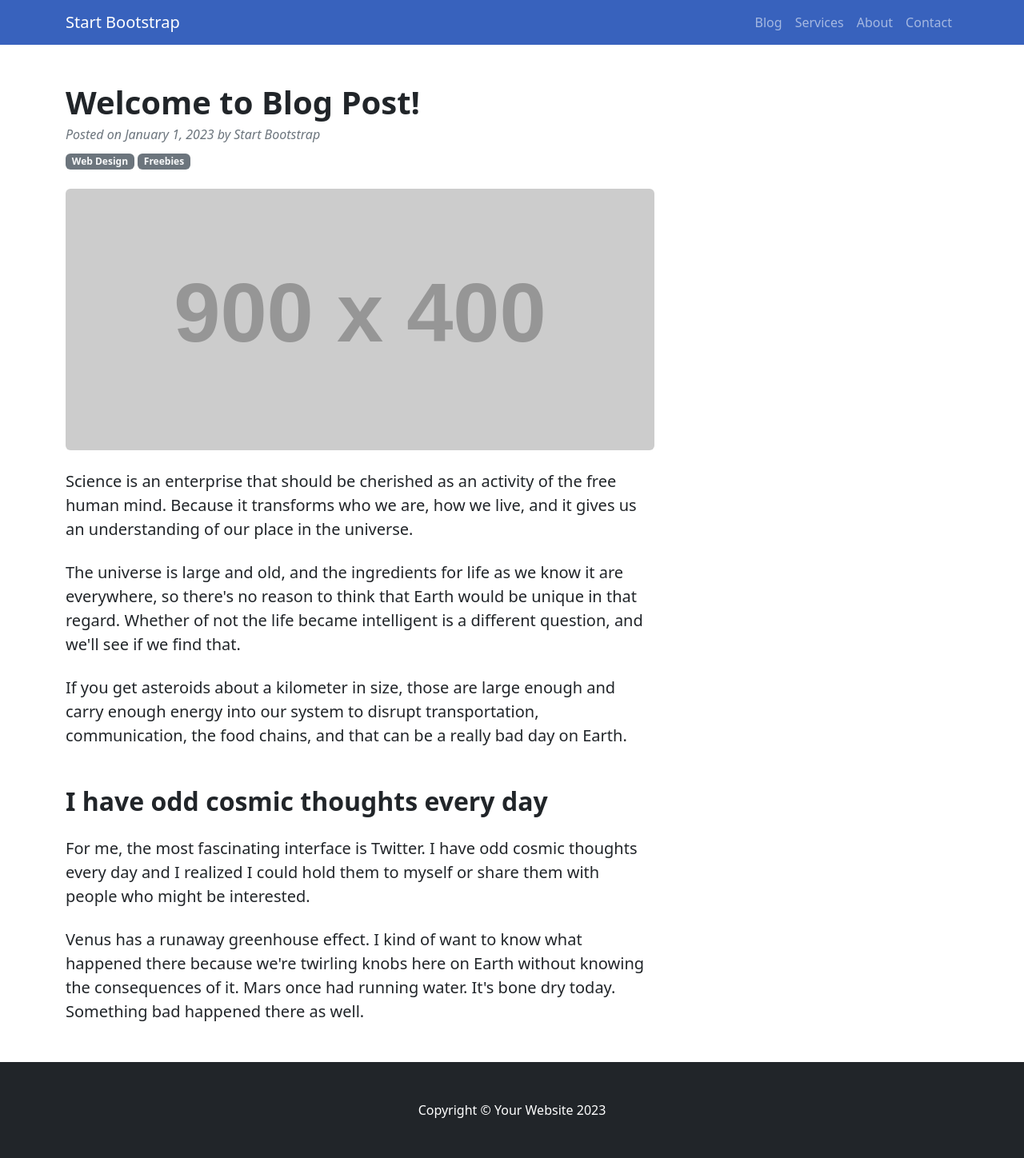
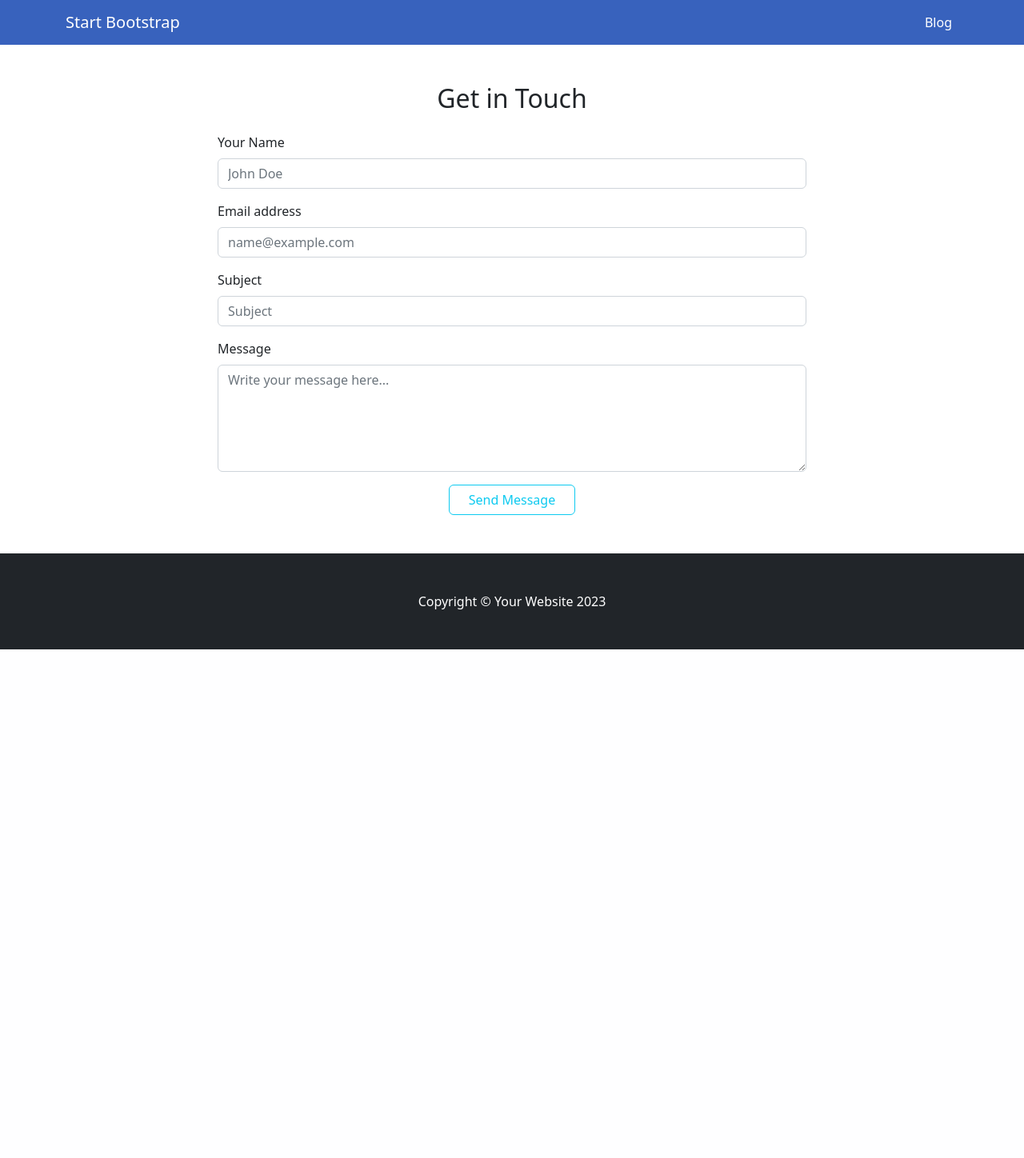
Before and after one commit to techBello/my-blog-site, a Django app: page /contact/ in a window 1280 px wide. Shown: the whole page at 80% size. After the commit the page ends 812 px from the top, so only its background shows below. Run offline with Django 5.2, Linux system fonts and the light colour scheme; grey boxes labelled with a size stand in for pictures from a placeholder-image service; some libraries are stand-ins or nearby versions.

Commit message:
worked on my contact page

```diff
--- a/webapp/the_root/templates/base/contact.html
+++ b/webapp/the_root/templates/base/contact.html
@@ -13,54 +13,48 @@
         <link href="{% static 'homecss/homestyles.css' %}" rel="stylesheet" />
     </head>
     <body>
-        <!-- Responsive navbar-->
-        <nav class="navbar navbar-expand-lg navbar-dark nav-custom">
+             <!-- Responsive navbar-->
+        <nav class="navbar navbar-expand-lg navbar-dark nav-custom" >
             <div class="container">
                 <a class="navbar-brand" href="#!">Start Bootstrap</a>
                 <button class="navbar-toggler" type="button" data-bs-toggle="collapse" data-bs-target="#navbarSupportedContent" aria-controls="navbarSupportedContent" aria-expanded="false" aria-label="Toggle navigation"><span class="navbar-toggler-icon"></span></button>
                 <div class="collapse navbar-collapse" id="navbarSupportedContent">
                     <ul class="navbar-nav ms-auto mb-2 mb-lg-0">
-                        <li class="nav-item"><a class="nav-link" href="{% url 'home' %}">Blog</a></li>
-                        <li class="nav-item"><a class="nav-link" href="{% url 'service' %}">Services</a></li>
-                        <li class="nav-item"><a class="nav-link" href="{% url 'about' %}">About</a></li>
-                        <li class="nav-item"><a class="nav-link" href="{% url 'contact' %}">Contact</a></li>
+                        <li class="nav-item"><a class="nav-link active" aria-current="page" href="{% url 'home' %}">Blog</a></li>
                     </ul>
                 </div>
             </div>
         </nav>
-        <!-- Page content-->
-        <div class="container mt-5">
-            <div class="row">
-                <div class="col-lg-8">
-                    <!-- Post content-->
-                    <article>
-                        <!-- Post header-->
-                        <header class="mb-4">
-                            <!-- Post title-->
-                            <h1 class="fw-bolder mb-1">Welcome to Blog Post!</h1>
-                            <!-- Post meta content-->
-                            <div class="text-muted fst-italic mb-2">Posted on January 1, 2023 by Start Bootstrap</div>
-                            <!-- Post categories-->
-                            <a class="badge bg-secondary text-decoration-none link-light" href="#!">Web Design</a>
-                            <a class="badge bg-secondary text-decoration-none link-light" href="#!">Freebies</a>
-                        </header>
-                        <!-- Preview image figure-->
-                        <figure class="mb-4"><img class="img-fluid rounded" src="https://dummyimage.com/900x400/ced4da/6c757d.jpg" alt="..." /></figure>
-                        <!-- Post content-->
-                        <section class="mb-5">
-                            <p class="fs-5 mb-4">Science is an enterprise that should be cherished as an activity of the free human mind. Because it transforms who we are, how we live, and it gives us an understanding of our place in the universe.</p>
-                            <p class="fs-5 mb-4">The universe is large and old, and the ingredients for life as we know it are everywhere, so there's no reason to think that Earth would be unique in that regard. Whether of not the life became intelligent is a different question, and we'll see if we find that.</p>
-                            <p class="fs-5 mb-4">If you get asteroids about a kilometer in size, those are large enough and carry enough energy into our system to disrupt transportation, communication, the food chains, and that can be a really bad day on Earth.</p>
-                            <h2 class="fw-bolder mb-4 mt-5">I have odd cosmic thoughts every day</h2>
-                            <p class="fs-5 mb-4">For me, the most fascinating interface is Twitter. I have odd cosmic thoughts every day and I realized I could hold them to myself or share them with people who might be interested.</p>
-                            <p class="fs-5 mb-4">Venus has a runaway greenhouse effect. I kind of want to know what happened there because we're twirling knobs here on Earth without knowing the consequences of it. Mars once had running water. It's bone dry today. Something bad happened there as well.</p>
-                        </section>
-                    </article>
 
+        <div class="container py-5">
+            <div class="row justify-content-center">
+            <div class="col-md-8 contact-form">
+                <h2 class="text-center mb-4">Get in Touch</h2>
+                <form>
+                    <div class="mb-3">
+                    <label class="form-label">Your Name</label>
+                    <input type="text" class="form-control" placeholder="John Doe" required />
+                    </div>
+                    <div class="mb-3">
+                    <label class="form-label">Email address</label>
+                    <input type="email" class="form-control" placeholder="name@example.com" required />
+                    </div>
+                    <div class="mb-3">
+                    <label class="form-label">Subject</label>
+                    <input type="text" class="form-control" placeholder="Subject" />
+                    </div>
+                    <div class="mb-3">
+                    <label class="form-label">Message</label>
+                    <textarea class="form-control" rows="5" placeholder="Write your message here..." required></textarea>
+                    </div>
+                    <div class="text-center">
+                    <button type="submit" class="btn btn-outline-info px-4">Send Message</button>
+                    </div>
+                </form>
                 </div>
+            </div>
+            </div>
 
-            </div>
-        </div>
         <!-- Footer-->
         <footer class="py-5 bg-dark">
             <div class="container"><p class="m-0 text-center text-white">Copyright &copy; Your Website 2023</p></div>
```
Also changed, not shown: webapp/db.sqlite3.
